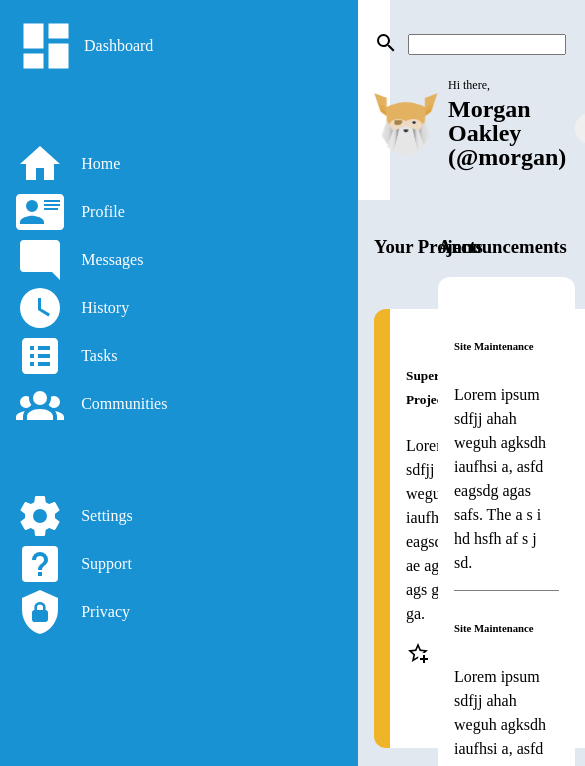
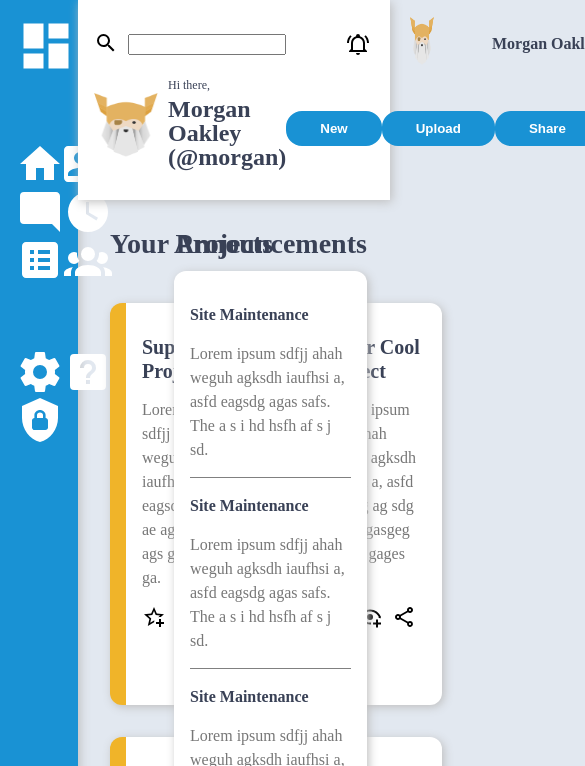
Before and after one commit to ffdmatt/ffdmatt.github.io, a website: page index.html in a window 390 px wide. Shown: the top 766 px of the page, 585 px wide, since content can reach past the window. Drawn offline with Linux system fonts and the light colour scheme.

Commit message:
more styling and minor responsiveness

```diff
--- a/style.css
+++ b/style.css
@@ -9,8 +9,12 @@
     --large-icon-height: 4rem;
 
     --background-color: #e2e8f0;
+    --text-color-gray: #777777;
+    --heading-color-dark: #394156;
     --primary: #1992d4;
     --warning: #f0b429;
+
+    --base-font-size: 16px;
 }
 
 svg {
@@ -19,35 +23,81 @@ svg {
 
 body {
     line-height: 1.5rem;
-    font-size: 16px;
+    font-size: var(--base-font-size);
     background-color: var(--background-color);
     margin: 0;
+    color: var(--text-color-gray);
 }
 
 #sidebar {
     background-color: var(--primary);
     color: white;
+    font-weight: 700;
+    box-shadow: 2px 0px 10px #bfbfbf;
 }
 
 #header {
     background-color: white;
+    color: var(--heading-color-dark);
+    box-shadow: 2px 2px 10px #bfbfbf;
 }
 
-p {
-    margin: 0 0 15px 0
+p, h1, h2, h3, h4, h5, h6 {
+    margin: 0 0 15px 0;
+}
+
+h1 {
+    font-size: calc(var(--base-font-size) * 2.75);
+    color: var(--heading-color-dark);
+}
+
+h2 {
+    font-size: calc(var(--base-font-size) * 2.25);
+    color: var(--heading-color-dark);
+}
+
+h3 {
+    font-size: calc(var(--base-font-size) * 1.75);
+    color: var(--heading-color-dark);
+}
+
+h4 {
+    font-size: calc(var(--base-font-size) * 1.5);
+    color: var(--heading-color-dark);
+}
+
+h5 {
+    font-size: calc(var(--base-font-size) * 1.25);
+    color: var(--heading-color-dark);
+}
+
+h6 {
+    font-size: calc(var(--base-font-size) * 1);
+    color: var(--heading-color-dark);
 }
 
 button {
     width: fit-content;
+    cursor: pointer;
 }
 
 .btn {
-    padding: .5rem 1.5rem;
-    border: none;
+    padding: .5rem 2rem;
+    border: 2px solid var(--primary);
+    font-weight: 700;
 }
 
 .btn-pill {
     border-radius: 1rem;
+}
+
+.btn-primary {
+    background-color: var(--primary);
+    color: white;
+}
+
+.btn-primary:hover {
+    filter: brightness(85%);
 }
 
 .border {
@@ -81,6 +131,7 @@ button {
     grid-template-rows: repeat(3, 1fr);
     grid-auto-rows: 1fr;
     grid-column: 1 / 3;
+    gap: 1rem;
 }
 
 .trending-row {
@@ -90,6 +141,10 @@ button {
 
 .trending-row .icon {
     justify-self: center;
+}
+
+.trending-message > * {
+    margin: 0;
 }
 
 .announcement-text:not(:last-child) {
@@ -166,7 +221,7 @@ span.small {
 }
 
 .grid.layout {
-    grid-template: auto repeat(3, 1fr) / auto repeat(3, 1fr);
+    grid-template: auto repeat(3, 1fr) / max(var(--icon-width),20%) repeat(3, 1fr);;
     height: 100%;
 }
 
@@ -229,7 +284,7 @@ span.small {
     grid-row: 1fr;
 }
 
-.grid.main-content {
+#main-content {
     grid-row: 2 / 5;
     grid-column: 2 / 5;
     grid-template-columns: repeat(3, 1fr);
@@ -238,6 +293,11 @@ span.small {
     grid-auto-rows: 1fr;
     */
     gap: 2rem;
+    padding: 2rem;
+}
+
+#main-content > div > div {
+    box-shadow: 2px 2px 10px #bfbfbf;
 }
 
 .grid.main-content .grid.projects {
@@ -252,3 +312,9 @@ span.small {
 .grid.main-content > div h3 {
     grid-column: 1 / 3;
 }
+
+@media screen and (max-width: 768px) {
+    #sidebar .sidebar-text {
+        display: none;
+    }
+}
```
